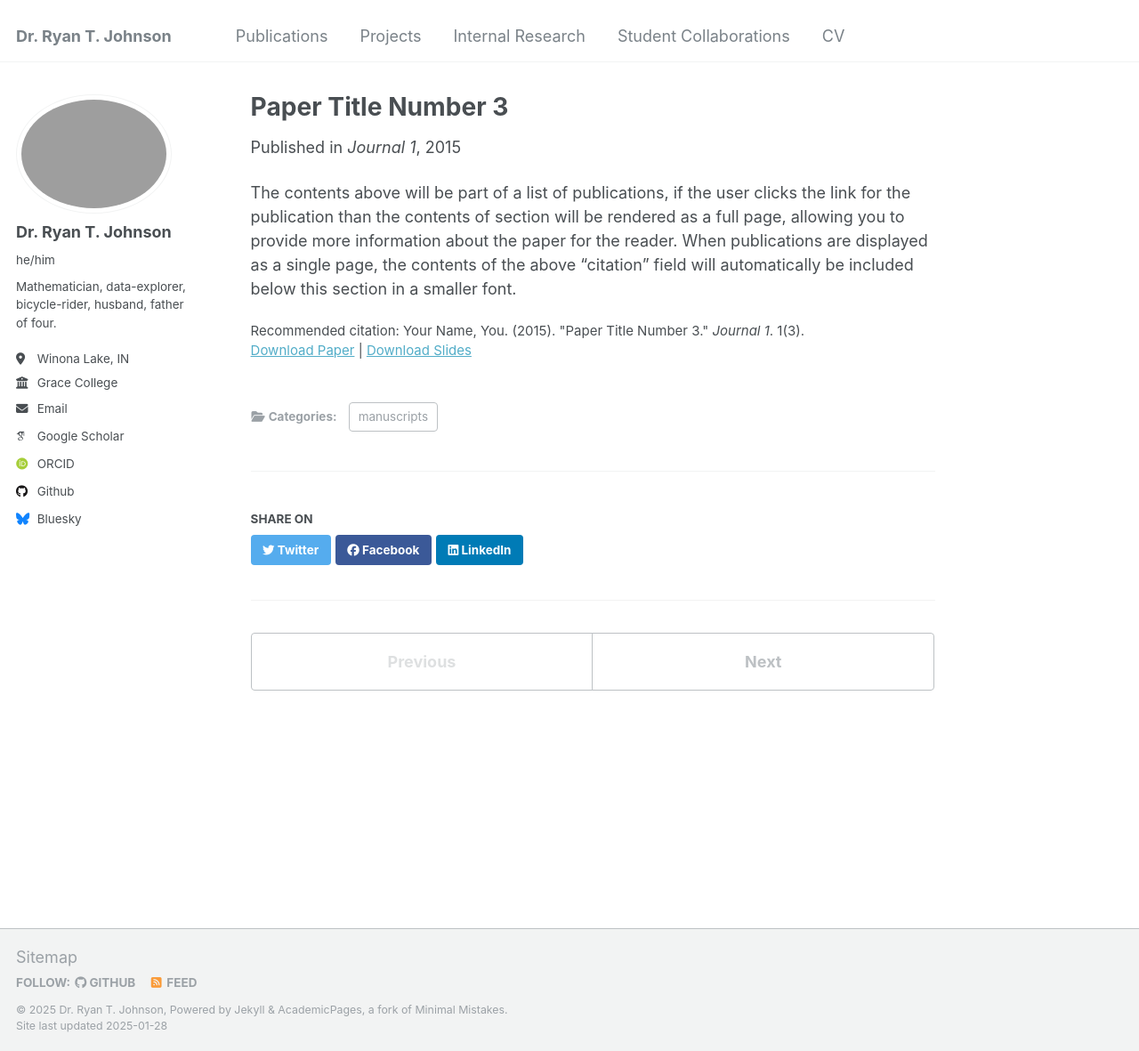
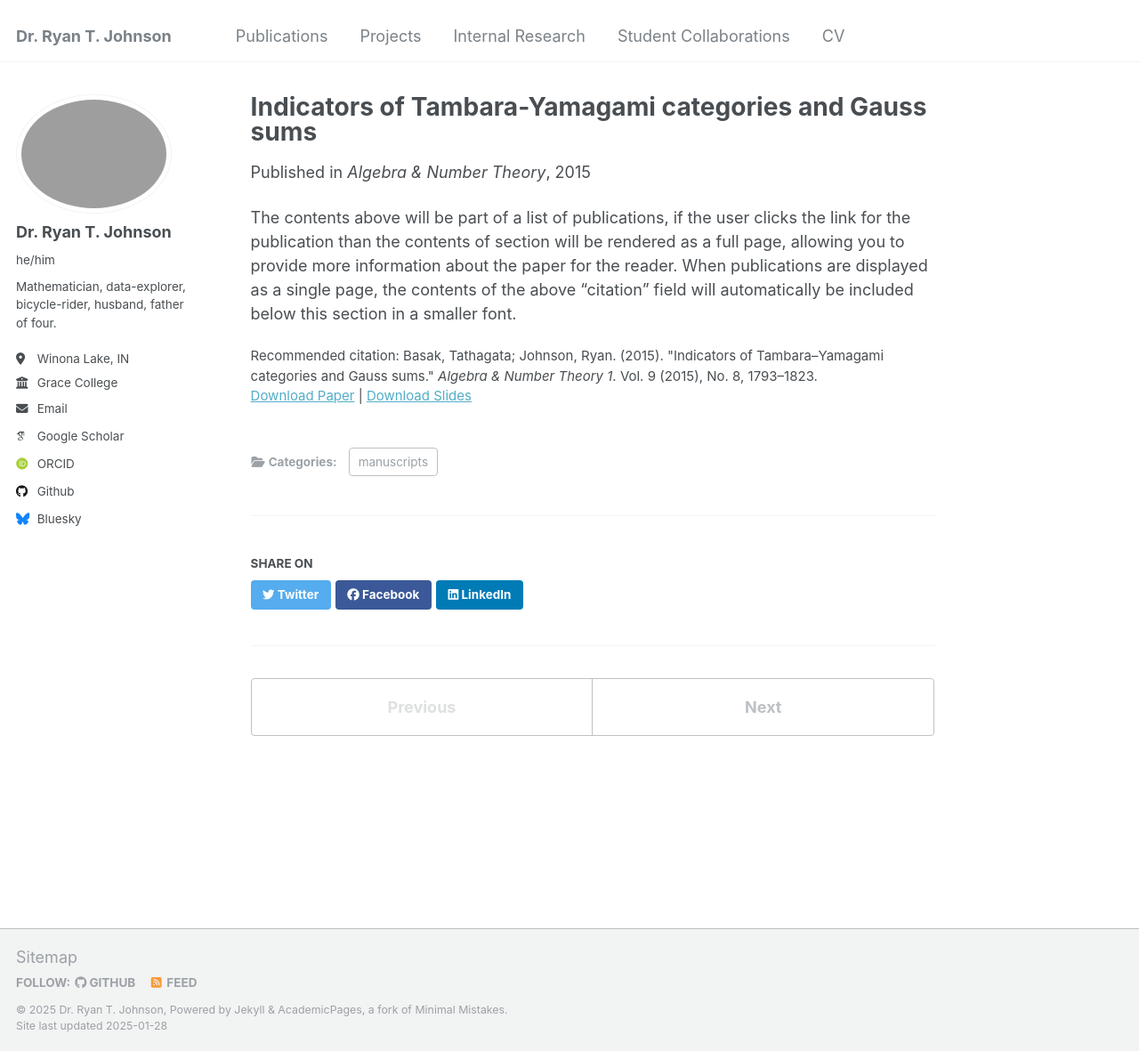
Before and after one commit to ryanjohnsonwi/website, a Jekyll site: the page built from _publications/2015-10-01-paper-title-number-3.md, in a window 1280 px wide and 1181 px high. Shown: the whole window at 89% size. Built offline with Jekyll 4.4.1, drawn with Linux system fonts in a browser that asks for light colours; some web fonts are replaced.

Commit message:
Update 2015-10-01-paper-title-number-3.md

```diff
--- a/_publications/2015-10-01-paper-title-number-3.md
+++ b/_publications/2015-10-01-paper-title-number-3.md
@@ -1,14 +1,16 @@
 ---
-title: "Paper Title Number 3"
+title: "Indicators of Tambara-Yamagami categories and Gauss sums"
 collection: publications
 category: manuscripts
-permalink: /publication/2015-10-01-paper-title-number-3
-excerpt: 'This paper is about the number 3. The number 4 is left for future work.'
+permalink: /publication/2015-10-01-indicators-of-tambara-yamagami-categories-and-guass-sums
+excerpt: 'We prove that the higher Frobenius–Schur indicators, introduced by Ng and Schauenburg, give a strong-enough invariant to distinguish between any two Tambara–Yamagami fusion categories. Our proofs are based on computation of the higher indicators in terms of Gauss sums for certain quadratic forms on finite abelian groups and rely on the classification of quadratic forms on finite abelian groups, due to Wall.
+
+As a corollary to our work, we prove a conjecture by Turaev and Vainerman is false.'
 date: 2015-10-01
-venue: 'Journal 1'
+venue: 'Algebra &amp; Number Theory'
 slidesurl: 'http://academicpages.github.io/files/slides3.pdf'
-paperurl: 'http://academicpages.github.io/files/paper3.pdf'
-citation: 'Your Name, You. (2015). &quot;Paper Title Number 3.&quot; <i>Journal 1</i>. 1(3).'
+paperurl: 'https://msp.org/ant/2015/9-8/p02.xhtml'
+citation: 'Basak, Tathagata; Johnson, Ryan. (2015). &quot;Indicators of Tambara–Yamagami categories and Gauss sums.&quot; <i>Algebra &amp; Number Theory 1</i>. Vol. 9 (2015), No. 8, 1793–1823.'
 ---
 
 The contents above will be part of a list of publications, if the user clicks the link for the publication than the contents of section will be rendered as a full page, allowing you to provide more information about the paper for the reader. When publications are displayed as a single page, the contents of the above "citation" field will automatically be included below this section in a smaller font.
```
